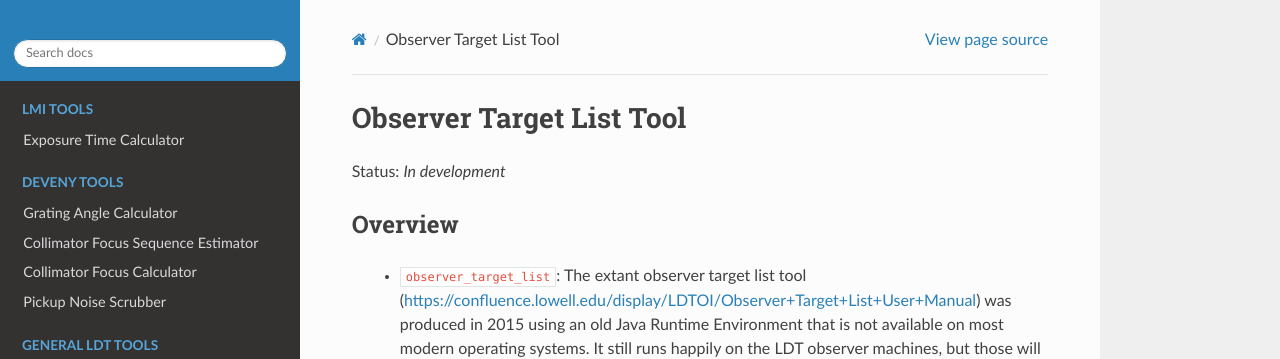
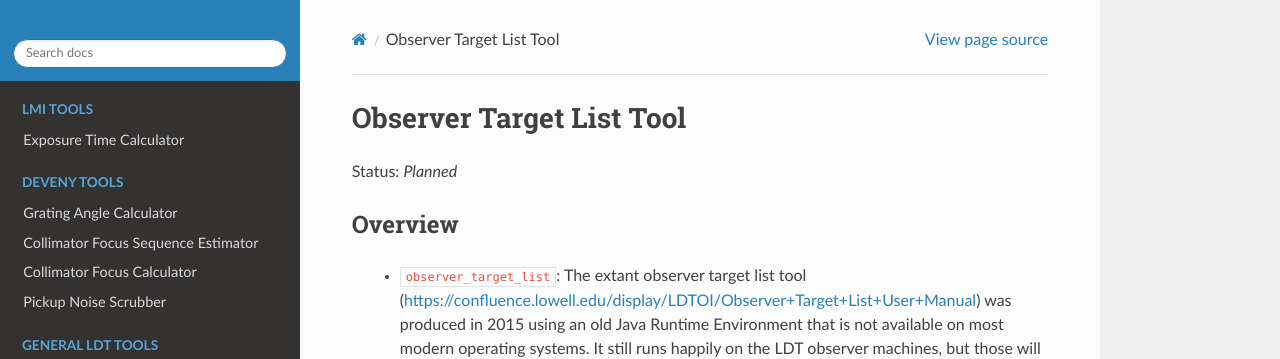
Before and after one commit to LowellObservatory/LDTObserverTools, a Sphinx documentation site: the page built from doc/observer_target.rst, in a window 1280 px wide. Shown: the top 359 px of the page. Built offline with Sphinx 7.4.7 and the Read the Docs theme 2.0.0, drawn with Linux system fonts in a browser that asks for light colours; pages that are not in the unit, such as notebooks, are missing from menus.

Commit message:
Specify tools as "planned" rather than "in development"
These two tools are in the nebulous "planned" stage and nowhere near
actual development.

	modified:   doc/input_validator.rst
	modified:   doc/observer_target.rst

```diff
--- a/doc/input_validator.rst
+++ b/doc/input_validator.rst
@@ -2,7 +2,7 @@
 Input List Validator
 ====================
 
-Status: *In development*
+Status: *Planned*
 
 Overview
 ========
--- a/doc/observer_target.rst
+++ b/doc/observer_target.rst
@@ -2,7 +2,7 @@
 Observer Target List Tool
 =========================
 
-Status: *In development*
+Status: *Planned*
 
 Overview
 ========
```
